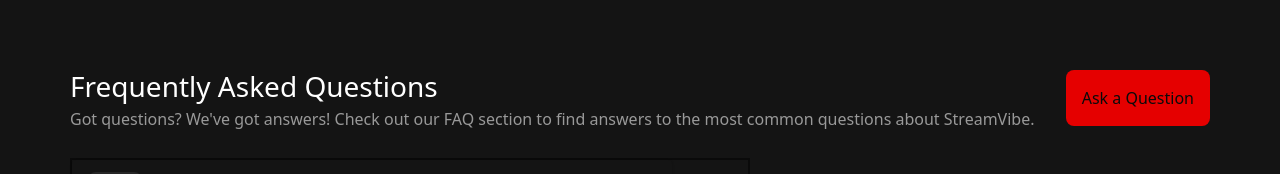
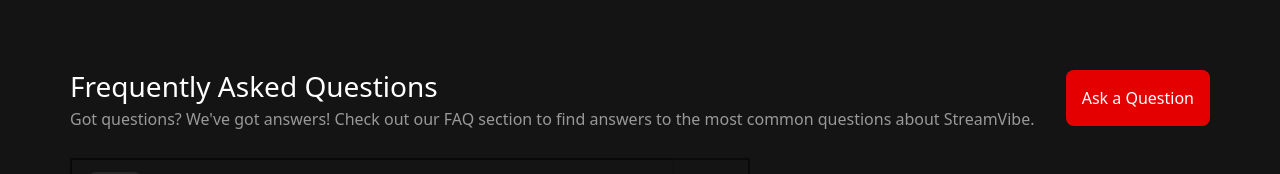
Before and after one commit to KL0Z68498498487468/NewMovie-main, a React (Vite) app: page / in a window 1280 px wide. Shown: the part 2220-2394 px from the top of the page. Built offline with nearby package versions, Linux system fonts and the light colour scheme; no server answers.

Commit message:
forgot add color to text button in section "Questions"

```diff
--- a/src/Components/Main/Questions.jsx
+++ b/src/Components/Main/Questions.jsx
@@ -20,7 +20,7 @@
           </p>
         </div>
         <div className="qh-button">
-            <button className="px-4 py-4 bg-[#e50000] rounded-lg" type="button">Ask a Question</button>
+            <button className="px-4 py-4 bg-[#e50000] rounded-lg text-white" type="button">Ask a Question</button>
         </div>
       </div>
       <div className="question-main w-full h-155 flex">
```
